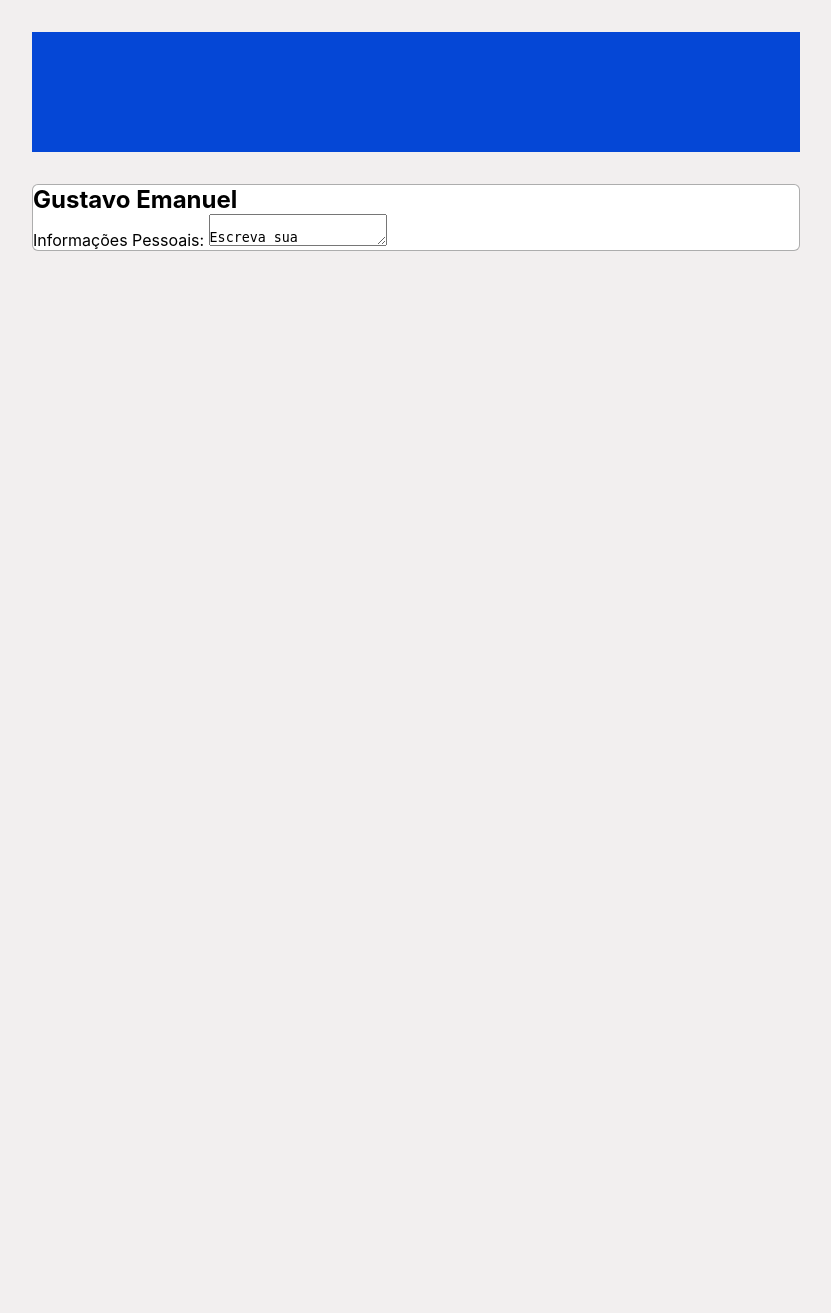
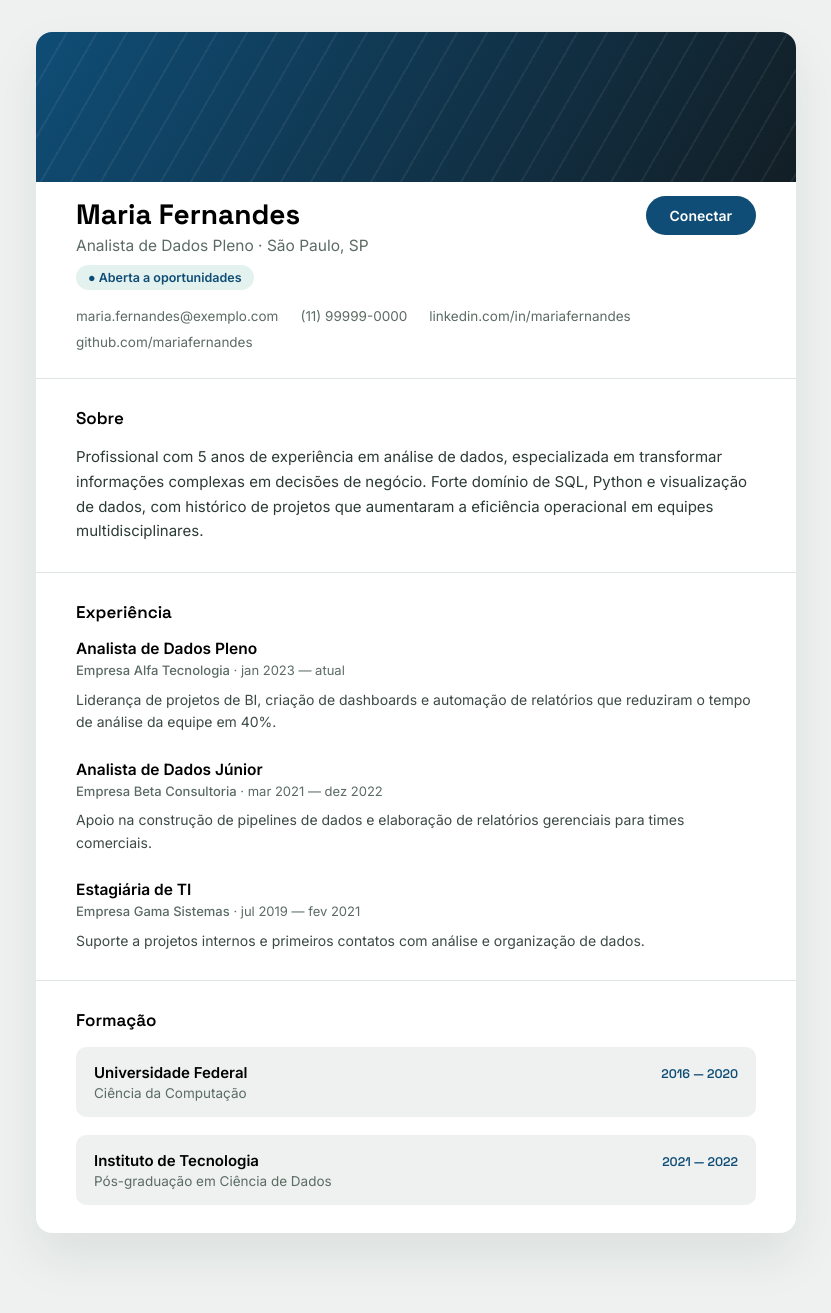
Before and after one commit to gust4vo-leg/curriculo, a PHP site: page / in a window 1280 px wide. Shown: the whole page, without its empty margins (224-1055 px from the left). Before the commit the page ends 251 px from the top, so only its background shows below. Run offline with PHP 8.4, Linux system fonts and the light colour scheme.

Commit message:
Criação da estrutura do site e estilização

```diff
--- a/css/style.css
+++ b/css/style.css
@@ -1,31 +1,203 @@
+:root {
+    --bg: #eef1f0;
+    --surface: #ffffff;
+    --letra: #12251f;
+    --detalhes-txt: #5c6b64;
+    --line: #dfe5e2;
+    --accent: #0f4d76;
+    --accent-soft: #e3f2ef;
+    --gold: #c98a1f;
+}
+
 * {
-    margin: 0;
-    padding: 0;
     box-sizing: border-box;
 }
 
 body {
-    background-color: rgba(226, 219, 219, 0.438);
-    font-family: "Inter", sans-serif;
+    margin: 0;
+    background: var(--bg);
+    color: var(--ink);
+    font-family: 'Inter', sans-serif;
+    padding: 32px 20px 80px;
 }
 
-.container {
-    max-width: 60vw;
-    width: 100%;
+main {
+    max-width: 760px;
     margin: 0 auto;
+    background: var(--surface);
+    border-radius: 16px;
+    overflow: hidden;
+    box-shadow: 0 24px 50px rgba(18, 37, 31, 0.08);
 }
 
-.card-top-perfil {
-    background: #0547d6;
-    padding: 60px;
-    max-width: 60vw;
-    width: 100%;
-    display: flex;
-    margin: 2em auto;
+.banner {
+    height: 150px;
+    position: relative;
+    background:
+        repeating-linear-gradient(120deg, rgba(255, 255, 255, 0.06) 0 2px, transparent 2px 26px),
+        linear-gradient(120deg, var(--accent) 0%, #121e25 100%);
 }
 
-.perfil {
-    background: #ffff;
-    border: 1px solid #00000052;
-    border-radius: 6px;
+.header {
+    padding: 0 40px 28px;
+    position: relative;
 }
+
+.name-row {
+    display: flex;
+    justify-content: space-between;
+    align-items: flex-start;
+    gap: 20px;
+    margin-top: 14px;
+    flex-wrap: wrap;
+}
+
+.name-row h1 {
+    font-family: 'Space Grotesk', sans-serif;
+    font-size: 28px;
+    font-weight: 700;
+    margin: 0 0 4px;
+}
+
+.headline {
+    font-size: 15.5px;
+    color: var(--detalhes-txt);
+    margin: 0 0 10px;
+}
+
+.tag {
+    display: inline-flex;
+    align-items: center;
+    gap: 6px;
+    background: var(--accent-soft);
+    color: var(--accent);
+    font-size: 12.5px;
+    font-weight: 600;
+    padding: 5px 12px;
+    border-radius: 20px;
+}
+
+.connect-btn {
+    background: var(--accent);
+    color: #fff;
+    border: none;
+    font-family: 'Inter', sans-serif;
+    font-weight: 600;
+    font-size: 14px;
+    padding: 11px 24px;
+    border-radius: 24px;
+    cursor: pointer;
+    white-space: nowrap;
+    transition: background .2s ease, transform .15s ease;
+}
+
+.connect-btn:hover {
+    background: #0b5c55;
+    transform: translateY(-1px);
+}
+
+.contatos {
+    display: flex;
+    flex-wrap: wrap;
+    gap: 10px 22px;
+    margin-top: 18px;
+    font-size: 13.5px;
+    color: var(--detalhes-txt);
+}
+
+.contatos span {
+    display: flex;
+    align-items: center;
+    gap: 6px;
+}
+
+section {
+    padding: 28px 40px;
+    border-top: 1px solid var(--line);
+}
+
+section h2 {
+    font-family: 'Space Grotesk', sans-serif;
+    font-size: 17px;
+    font-weight: 600;
+    margin: 0 0 16px;
+}
+
+.about p {
+    margin: 0;
+    font-size: 15px;
+    line-height: 1.65;
+    color: #2c3a35;
+}
+
+.linha-tempo {
+    display: flex;
+    flex-direction: column;
+    gap: 26px;
+}
+
+.entre {
+    display: flex;
+    gap: 18px;
+}
+
+.entre-body h3 {
+    font-size: 15.5px;
+    font-weight: 600;
+    margin: 0 0 2px;
+}
+
+.entre-body .meta {
+    font-size: 13px;
+    color: var(--detalhes-txt);
+    margin: 0 0 8px;
+}
+
+.entre-body .meta strong {
+    color: var(--ink);
+    font-weight: 500;
+}
+
+.entre-body p {
+    margin: 0;
+    font-size: 14px;
+    line-height: 1.6;
+    color: #3c4a45;
+}
+
+.formacao-list {
+    display: flex;
+    flex-direction: column;
+    gap: 18px;
+}
+
+.edu-card {
+    display: flex;
+    justify-content: space-between;
+    align-items: baseline;
+    gap: 16px;
+    flex-wrap: wrap;
+    padding: 16px 18px;
+    background: var(--bg);
+    border-radius: 10px;
+}
+
+.edu-card h3 {
+    font-size: 15px;
+    font-weight: 600;
+    margin: 0 0 3px;
+}
+
+.edu-card .curso {
+    font-size: 13.5px;
+    color: var(--detalhes-txt);
+    margin: 0;
+}
+
+.edu-card .periodo {
+    font-family: 'Space Grotesk', sans-serif;
+    font-size: 12.5px;
+    color: var(--accent);
+    font-weight: 600;
+    white-space: nowrap;
+}
--- a/index.html
+++ b/index.html
@@ -1,25 +1,104 @@
-<!doctype html>
-<html lang="pt-br">
+<!DOCTYPE html>
+<html lang="pt-BR">
+
 <head>
-    <meta charset="UTF-8" />
-    <meta name="viewport" content="width=device-width, initial-scale=1.0" />
-    <title>Curriculo</title>
-    <link rel="stylesheet" href="css/style.css" />
+  <meta charset="UTF-8">
+  <meta name="viewport" content="width=device-width, initial-scale=1.0">
+  <title>Perfil profissional</title>
+  <link rel="preconnect" href="https://fonts.googleapis.com">
+  <link rel="stylesheet"
+    href="https://fonts.googleapis.com/css2?family=Space+Grotesk:wght@500;600;700&family=Inter:wght@400;500;600&display=swap">
+  <link rel="stylesheet" href="css/style.css">
 </head>
+
 <body>
+
   <main>
-      <div class="container">
-        <div class="card-top-perfil"></div>
-        <div class="info">
-          <div class="perfil">
-            <h2>Gustavo Emanuel</h2>
-            <label>Informações Pessoais:</label>
-            <textarea name="info-pes" id="info-pes">
-                Escreva sua mensagem...
-            </textarea>
+
+    <div class="banner"></div>
+
+    <div class="header">
+      <div class="name-row">
+        <div>
+          <h1>Maria Fernandes</h1>
+          <p class="headline">Analista de Dados Pleno · São Paulo, SP</p>
+          <span class="tag">● Aberta a oportunidades</span>
+        </div>
+        <button class="connect-btn" type="button">Conectar</button>
+      </div>
+
+      <div class="contatos">
+        <span>maria.fernandes@exemplo.com</span>
+        <span>(11) 99999-0000</span>
+        <span>linkedin.com/in/mariafernandes</span>
+        <span>github.com/mariafernandes</span>
       </div>
     </div>
+
+    <section class="about">
+      <h2>Sobre</h2>
+      <p>Profissional com 5 anos de experiência em análise de dados, especializada em transformar
+        informações complexas em decisões de negócio. Forte domínio de SQL, Python e visualização de
+        dados, com histórico de projetos que aumentaram a eficiência operacional em equipes multidisciplinares.</p>
+    </section>
+
+    <section>
+      <h2>Experiência</h2>
+      <div class="linha-tempo">
+
+        <div class="entre">
+          <div class="entre-body">
+            <h3>Analista de Dados Pleno</h3>
+            <p class="meta"><strong>Empresa Alfa Tecnologia</strong> · jan 2023 — atual</p>
+            <p>Liderança de projetos de BI, criação de dashboards e automação de relatórios que
+              reduziram o tempo de análise da equipe em 40%.</p>
           </div>
+        </div>
+
+        <div class="entre">
+          <div class="entre-body">
+            <h3>Analista de Dados Júnior</h3>
+            <p class="meta"><strong>Empresa Beta Consultoria</strong> · mar 2021 — dez 2022</p>
+            <p>Apoio na construção de pipelines de dados e elaboração de relatórios gerenciais
+              para times comerciais.</p>
+          </div>
+        </div>
+
+        <div class="entre">
+          <div class="entre-body">
+            <h3>Estagiária de TI</h3>
+            <p class="meta"><strong>Empresa Gama Sistemas</strong> · jul 2019 — fev 2021</p>
+            <p>Suporte a projetos internos e primeiros contatos com análise e organização de dados.</p>
+          </div>
+        </div>
+
+      </div>
+    </section>
+
+    <section>
+      <h2>Formação</h2>
+      <div class="formacao-list">
+
+        <div class="edu-card">
+          <div>
+            <h3>Universidade Federal</h3>
+            <p class="curso">Ciência da Computação</p>
+          </div>
+          <span class="periodo">2016 — 2020</span>
+        </div>
+
+        <div class="edu-card">
+          <div>
+            <h3>Instituto de Tecnologia</h3>
+            <p class="curso">Pós-graduação em Ciência de Dados</p>
+          </div>
+          <span class="periodo">2021 — 2022</span>
+        </div>
+
+      </div>
+    </section>
+
   </main>
 </body>
+
 </html>
```
Also changed, not shown: README.md. Lines whose indentation alone changed are shown as unchanged.
